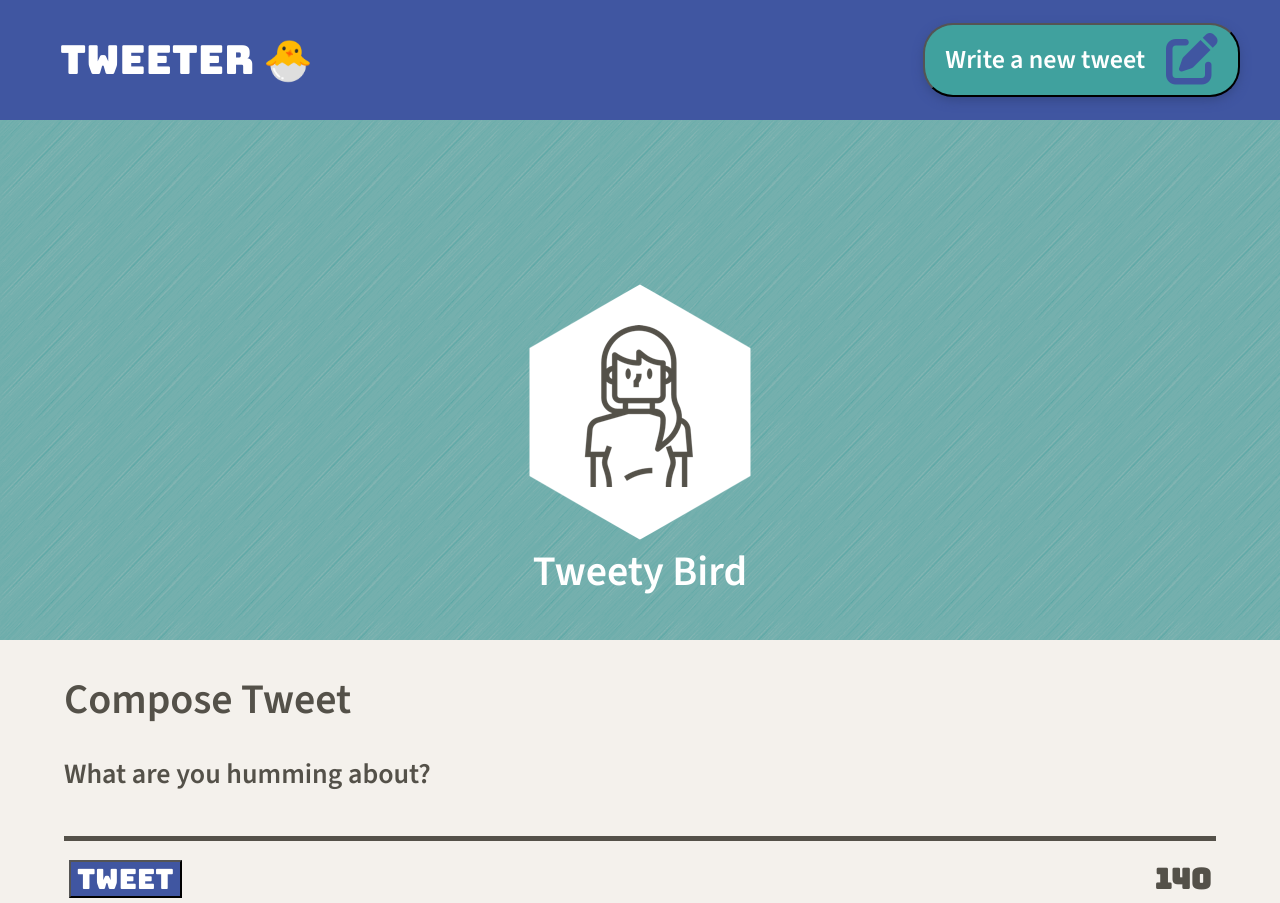
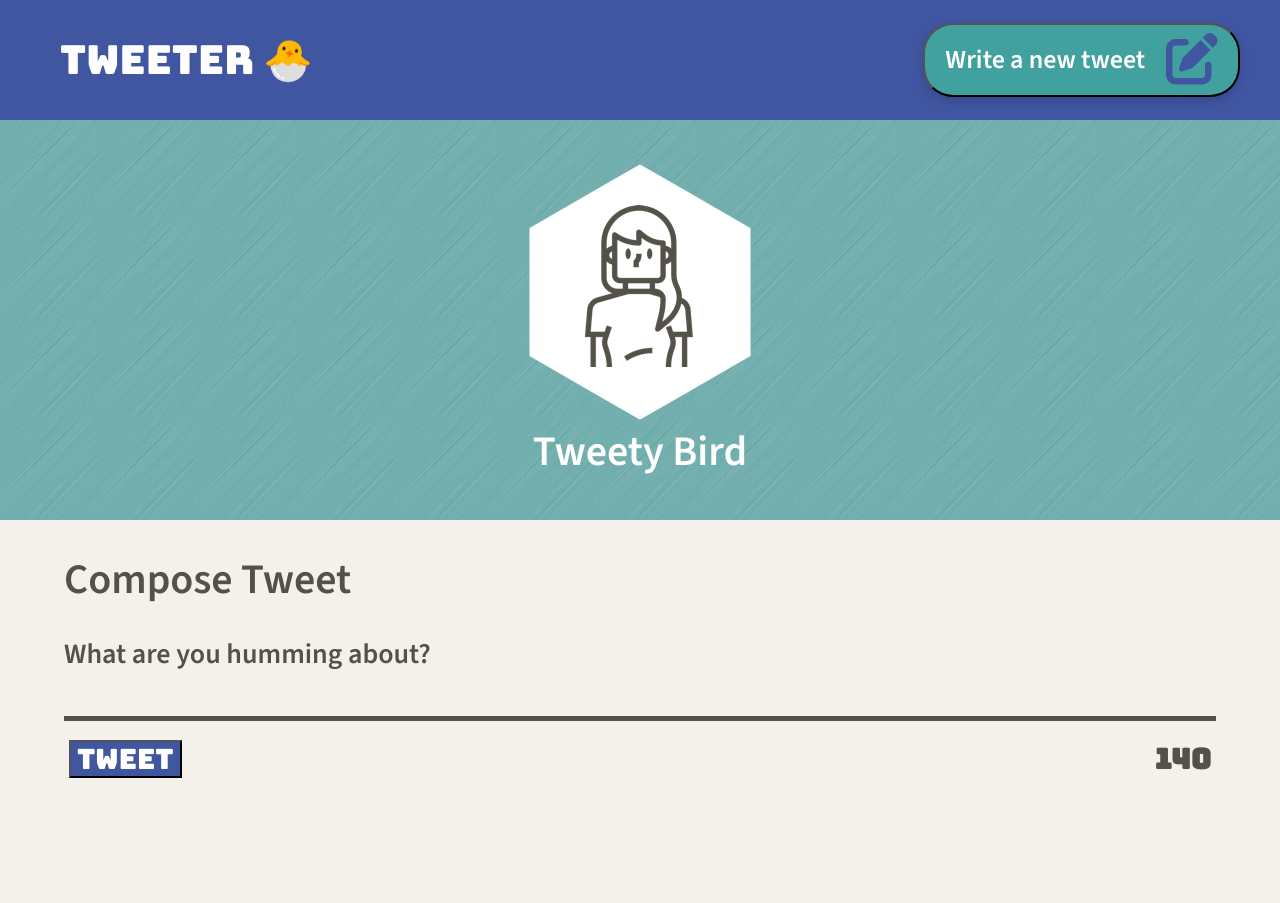
Before and after one commit to kazvee/tweeter, a website: page public/index.html in a window 1280 px wide. After the commit the page ends 800 px from the top, so only its background shows below. Drawn offline with nearby package versions, Linux system fonts and the light colour scheme; no server answers.

Commit message:
Fix styling on header and back-to-top button

```diff
--- a/public/styles/header.css
+++ b/public/styles/header.css
@@ -7,13 +7,9 @@
    color: #FFFFFF;
    display: flex;
    flex-direction: column;
-   height: 520px;
+   height: 400px;
    justify-content: center;
    width: 100%;
- }
-
- .user-photo {
-   padding-top: 120px;
  }
 
  .user-name {
--- a/public/styles/layout.css
+++ b/public/styles/layout.css
@@ -48,7 +48,7 @@ main {
   display: block;
   height: 80px;
   opacity: 0;
-  padding-top: 25px;
+  padding-top: 28px;
   position: fixed;
   right: 20px;
   text-align: center;
```
